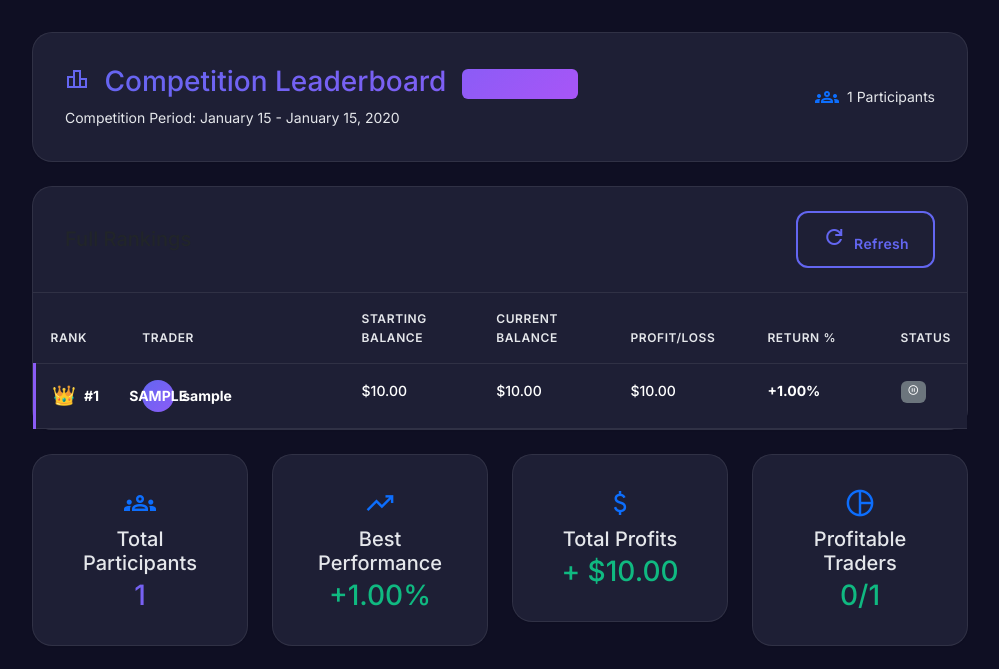
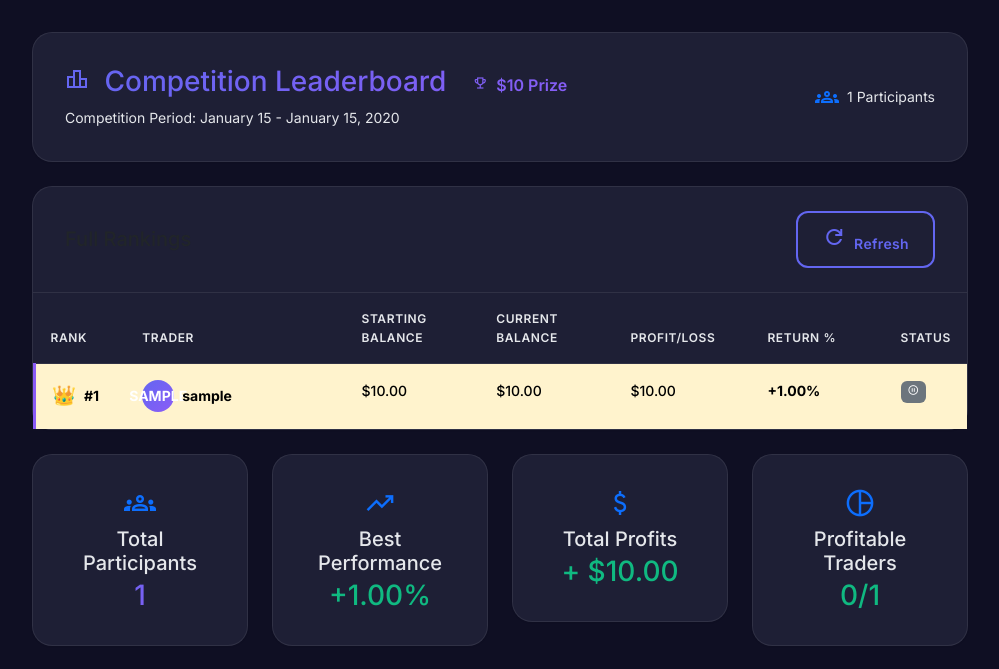
Before and after one commit to Tradersimpulse/tradecomp, a Flask app: template templates/leaderboard.html in a window 1280 px wide. Shown: the top 669 px of the page, without its empty margins (280-1279 px from the left). Run offline with Flask 3, Linux system fonts and the light colour scheme; the template is opened without the code that fills it: most values are stand-ins (such as "Sample title", 1, 10 or a date in 2020).

Commit message:
Update leaderboard.html

```diff
--- a/templates/leaderboard.html
+++ b/templates/leaderboard.html
@@ -14,7 +14,7 @@
                             <span class="material-symbols-outlined me-2">leaderboard</span>
                             Competition Leaderboard
                             {% if settings and settings.prize_amount %}
-                                <span class="badge bg-gradient-purple fs-6 ms-2">
+                                <span class="badge bg-gradient-warning fs-6 ms-2">
                                     <span class="material-symbols-outlined me-1" style="font-size: 16px;">emoji_events</span>
                                     ${{ "%.0f"|format(settings.prize_amount) }} Prize
                                 </span>
@@ -111,7 +111,7 @@
                         </thead>
                         <tbody>
                             {% for trader in leaderboard %}
-                            <tr class="{% if trader.rank <= 3 %}table-elite{% endif %} {% if current_user.is_authenticated and trader.username == current_user.username %}table-info{% endif %}">
+                            <tr class="table-warning {% if current_user.is_authenticated and trader.username == current_user.username %}table-info{% endif %}">
                                 <td>
                                     <div class="d-flex align-items-center">
                                         {% if trader.rank == 1 %}
@@ -256,21 +256,17 @@
         .podium-card:hover {
             transform: scale(1.05) !important;
         }
-        .table-elite {
-            background: linear-gradient(135deg, rgba(139, 92, 246, 0.15) 0%, rgba(168, 85, 247, 0.15) 100%) !important;
+        .table-warning {
+            background: linear-gradient(135deg, rgba(107, 114, 128, 0.2) 0%, rgba(139, 92, 246, 0.2) 100%) !important;
             border-left: 3px solid #8B5CF6 !important;
         }
-        .bg-gradient-purple {
-            background: linear-gradient(135deg, #8B5CF6 0%, #A855F7 100%) !important;
-            color: white !important;
+        .table-warning:hover {
+            background: linear-gradient(135deg, rgba(107, 114, 128, 0.3) 0%, rgba(139, 92, 246, 0.3) 100%) !important;
+            transform: translateY(-1px);
+            transition: all 0.2s ease;
         }
         .table-info {
             background-color: rgba(13, 202, 240, 0.1) !important;
-        }
-        .table-elite:hover {
-            background: linear-gradient(135deg, rgba(139, 92, 246, 0.25) 0%, rgba(168, 85, 247, 0.25) 100%) !important;
-            transform: translateY(-1px);
-            transition: all 0.2s ease;
         }
     `;
     document.head.appendChild(style);
```
